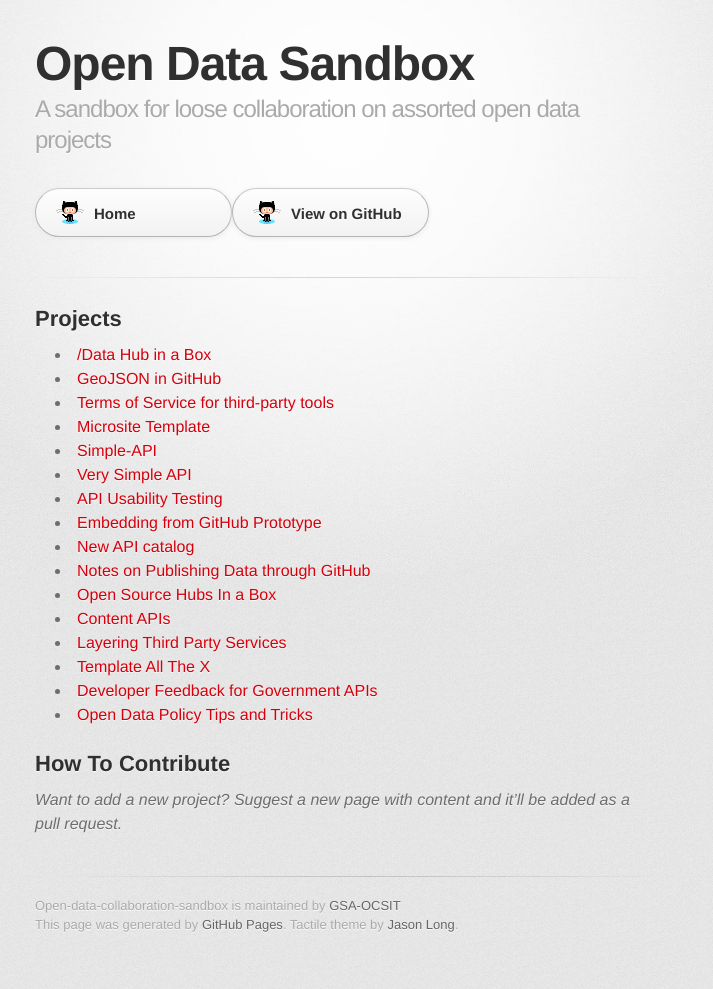
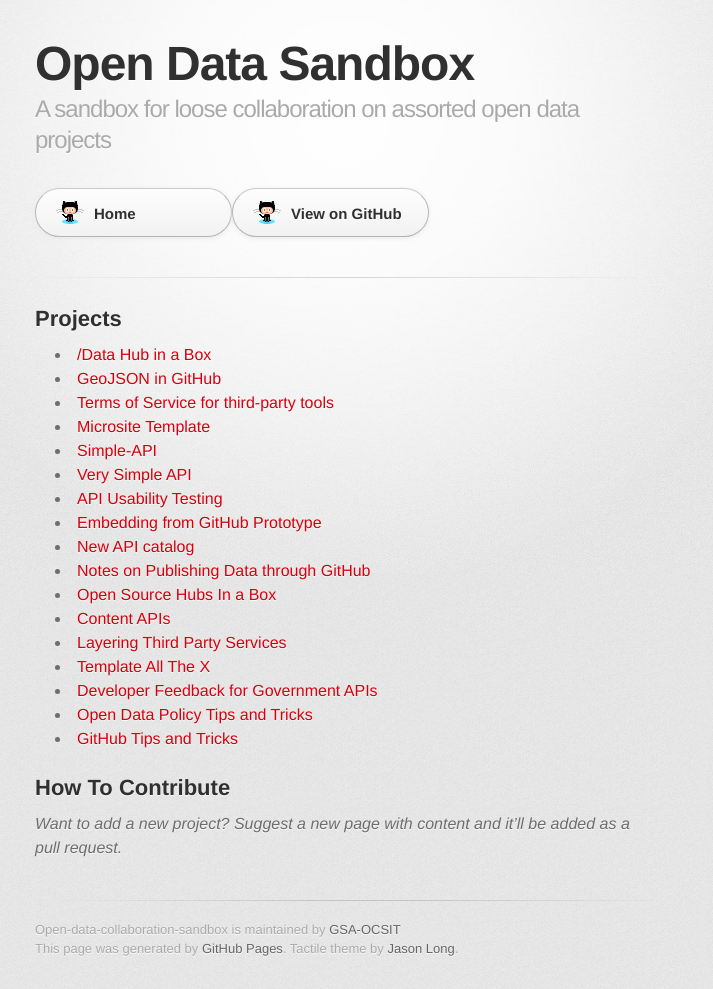
Before and after one commit to GSA/Open-Data-Collaboration-Sandbox, a Jekyll site: the page built from index.md, in a window 1280 px wide. Shown: the whole page, without its empty margins (295-1008 px from the left). Built offline with Jekyll 4.4.1, drawn with Linux system fonts in a browser that asks for light colours; some web fonts are replaced; before the commit the page ends 965 px from its top, so only the background shows below that.

Commit message:
Update index.md

```diff
--- a/index.md
+++ b/index.md
@@ -24,6 +24,7 @@
 * [Template All The X](http://gsa.github.io/Open-Data-Collaboration-Sandbox/template_all_the_x)
 * [Developer Feedback for Government APIs](https://github.com/GSA/Developer-Feedback-for-Government-APIs)
 * [Open Data Policy Tips and Tricks](https://github.com/gbinal/Open-Data-Policy---Tricks-and-Tips/)
+* [GitHub Tips and Tricks](http://gsa.github.io/Open-Data-Collaboration-Sandbox/github_tips_and_tricks)
 
 
 ## How To Contribute
```
